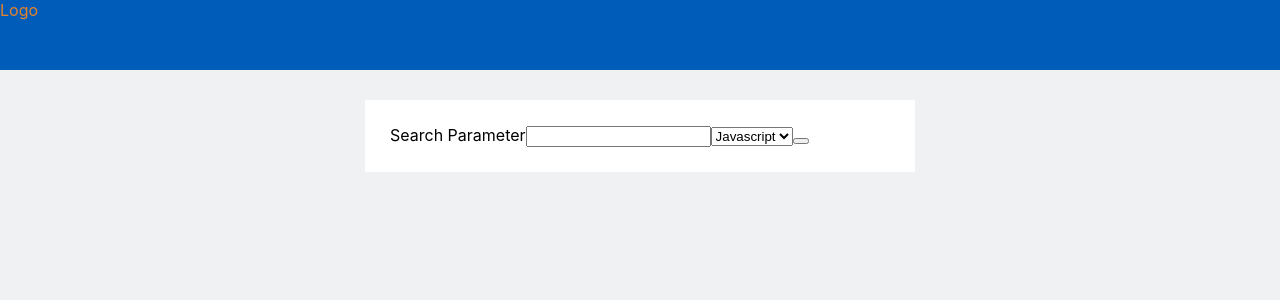
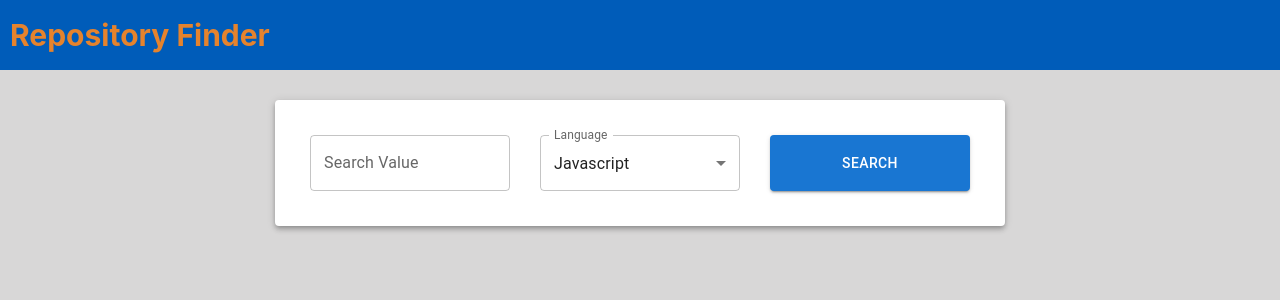
Before and after one commit to trentduncan/repository-finder, a React (Create React App) app: page / in a window 1280 px wide. Shown: the top 300 px of the page. Built offline with nearby package versions, Linux system fonts and the light colour scheme.

Commit message:
Add UI Kit

```diff
--- a/package.json
+++ b/package.json
@@ -3,6 +3,9 @@
   "version": "0.1.0",
   "private": true,
   "dependencies": {
+    "@emotion/react": "^11.7.1",
+    "@emotion/styled": "^11.6.0",
+    "@mui/material": "^5.2.8",
     "@testing-library/jest-dom": "^5.16.1",
     "@testing-library/react": "^12.1.2",
     "@testing-library/user-event": "^13.5.0",
--- a/src/api.js
+++ b/src/api.js
@@ -3,8 +3,23 @@ export async function getRepositories({
   language,
   pageNumber = 1
 }) {
-  const response = await fetch(
+  let response = await fetch(
     `https://api.github.com/search/repositories?q=${searchTerm}+language:${language}&page=${pageNumber}`
   );
-  return await response.json();
+
+  response = await response.json();
+
+  return {
+    totalResults: response.total_count,
+    repositories: response.items.map(toRepository)
+  };
 }
+
+function toRepository(item) {
+  return {
+    id: item.id,
+    description: item.description,
+    fullName: item.full_name,
+    stars: item.stargazers_count
+  };
+}
--- a/src/components/RepositoryList.jsx
+++ b/src/components/RepositoryList.jsx
@@ -1,5 +1,47 @@
-export function RepositoryList() {
-  return <div>placeholder</div>;
+import { Box, Grid, Paper } from '@mui/material';
+
+export function RepositoryList({ repositories = [] }) {
+  return (
+    <Box>
+      <Grid container spacing={5}>
+        {repositories.map(repository => (
+          <Item repository={repository} />
+        ))}
+      </Grid>
+    </Box>
+  );
+}
+
+function Item({ repository = {} }) {
+  return (
+    <Grid item xs={12} sm={6} md={4}>
+      <Paper
+        sx={{ padding: '20px', minHeight: '100px' }}
+        elevation={3}
+        key={repository.id}
+      >
+        <Box
+          sx={{
+            display: 'flex',
+            justifyContent: 'space-between',
+            marginBottom: '20px'
+          }}
+        >
+          <p>{repository.fullName}</p>
+          <p>{repository.stars} stars</p>
+        </Box>
+        <p>{repository.description}</p>
+      </Paper>
+    </Grid>
+  );
 }
 
 export default RepositoryList;
+
+// Finish responsiveness
+// Add loading to button and list
+// Add logo to page
+// Check other browsers
+// add envs with github accessToken (Check how much you can do without)
+// fix colors
+// add pagination
--- a/src/components/SearchForm.jsx
+++ b/src/components/SearchForm.jsx
@@ -1,3 +1,11 @@
+import Button from '@mui/material/Button';
+import FormControl from '@mui/material/FormControl';
+import InputLabel from '@mui/material/InputLabel';
+import MenuItem from '@mui/material/MenuItem';
+import Paper from '@mui/material/Paper';
+import Select from '@mui/material/Select';
+import TextField from '@mui/material/TextField';
+import useMediaQuery from '@mui/material/useMediaQuery';
 import { useState } from 'react';
 
 function SearchForm({ onInteraction }) {
@@ -22,24 +30,47 @@ function SearchForm({ onInteraction }) {
 
   const { searchTermInput, languageInput } = state;
 
+  const matches = useMediaQuery('(min-width:730px)', { noSsr: true });
+  console.log(matches);
   return (
-    <form
-      style={{ backgroundColor: 'white', width: '500px', padding: '25px' }}
+    <Paper
+      component="form"
+      elevation={4}
+      sx={{
+        backgroundColor: 'white',
+        display: 'flex',
+        // flexDirection: 'column',
+        padding: '35px'
+      }}
       onSubmit={handleSubmit}
     >
-      <label>Search Parameter</label>
-      <input
+      <TextField
+        id="outlined-name"
         name="searchTerm"
-        type="text"
+        label="Search Value"
+        sx={{ marginRight: '30px', width: '200px' }}
         value={searchTermInput}
         onChange={handleChange}
       />
-      <select name="language" onChange={handleChange}>
-        <option value="javascript">Javascript</option>
-        <option value="python">Python</option>
-      </select>
-      <button></button>
-    </form>
+      <FormControl>
+        <InputLabel id="demo-simple-select-label">Language</InputLabel>
+        <Select
+          labelId="demo-simple-select-label"
+          id="demo-simple-select"
+          sx={{ marginRight: '30px', width: '200px' }}
+          name="language"
+          value={languageInput}
+          label="Language"
+          onChange={handleChange}
+        >
+          <MenuItem value="javascript">Javascript</MenuItem>
+          <MenuItem value="python">Python</MenuItem>
+        </Select>
+      </FormControl>
+      <Button sx={{ width: '200px' }} type="submit" variant="contained">
+        Search
+      </Button>
+    </Paper>
   );
 }
 
--- a/src/containers/RepositoryContainer.jsx
+++ b/src/containers/RepositoryContainer.jsx
@@ -8,10 +8,7 @@ function RepositoryContainer() {
 
   const repositories = appState.repositories;
 
-  console.log(repositories);
-
   function handleInteraction(interaction) {
-    console.log(interaction);
     switch (interaction.type) {
       case SearchForm.INTERACTION_SUBMIT_BUTTON_CLICKED: {
         dispatch({
@@ -26,7 +23,12 @@ function RepositoryContainer() {
     }
   }
 
-  return <RepositoryPage onInteraction={handleInteraction} />;
+  return (
+    <RepositoryPage
+      repositories={repositories}
+      onInteraction={handleInteraction}
+    />
+  );
 }
 
 export default RepositoryContainer;
--- a/src/index.css
+++ b/src/index.css
@@ -1,6 +1,6 @@
 body {
   margin: 0;
-  background-color: #f0f1f2;
+  background-color: rgb(216, 215, 215);
   font-family: -apple-system, BlinkMacSystemFont, 'Segoe UI', 'Roboto', 'Oxygen',
     'Ubuntu', 'Cantarell', 'Fira Sans', 'Droid Sans', 'Helvetica Neue',
     sans-serif;
@@ -8,6 +8,10 @@ body {
   -moz-osx-font-smoothing: grayscale;
 }
 
+p {
+  margin: 0;
+}
+
 code {
   font-family: source-code-pro, Menlo, Monaco, Consolas, 'Courier New',
     monospace;
--- a/src/pages/RepositoryPage.jsx
+++ b/src/pages/RepositoryPage.jsx
@@ -1,24 +1,39 @@
+import Box from '@mui/material/Box';
+import RepositoryList from '../components/RepositoryList';
 import SearchForm from '../components/SearchForm';
 
-function RepositoryPage({ onInteraction }) {
+function RepositoryPage({ repositories, onInteraction }) {
   return (
-    <div>
-      <nav
-        style={{
+    <Box>
+      <Box
+        sx={{
+          display: 'flex',
+          alignItems: 'center',
           width: '100%',
           height: 70,
           backgroundColor: '#005cb9',
-          color: '#e5832d'
+          color: '#e5832d',
+          paddingLeft: '10px',
+          fontSize: '30px',
+          fontWeight: 'bold'
         }}
       >
-        Logo
-      </nav>
-      <div
-        style={{ display: 'flex', justifyContent: 'center', padding: '30px' }}
+        Repository Finder
+      </Box>
+      <Box
+        sx={{
+          display: 'flex',
+          flexDirection: 'column',
+          alignItems: 'center',
+          padding: '30px'
+        }}
       >
         <SearchForm onInteraction={onInteraction} />
-      </div>
-    </div>
+        <Box sx={{ marginTop: '50px' }}>
+          <RepositoryList repositories={repositories} />
+        </Box>
+      </Box>
+    </Box>
   );
 }
 
--- a/src/redux/sagas.js
+++ b/src/redux/sagas.js
@@ -10,8 +10,7 @@ function* getRepositoriesSaga(action) {
 
     yield put({
       type: 'REPOSITORIES_FETCH_SUCCEEDED',
-      repositories: response.items,
-      totalResults: response.total_count
+      ...response
     });
   } catch (error) {
     yield put({ type: 'REPOSITORIES_FETCH_FAILED', message: error.message });
```
Also changed, not shown: 2 other files (tests, documents, lock files or other folders).
